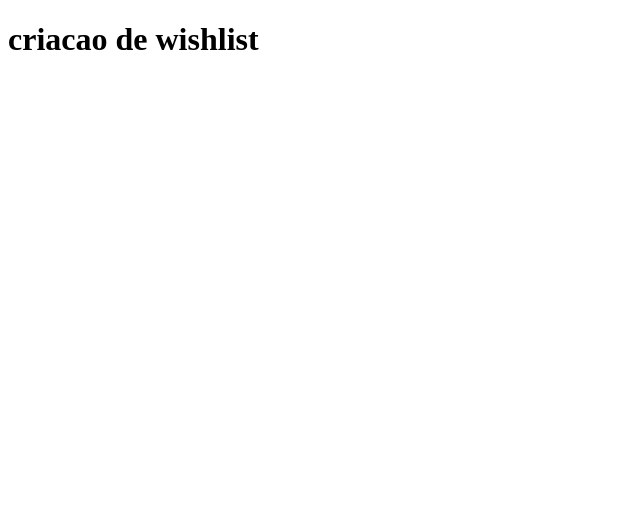
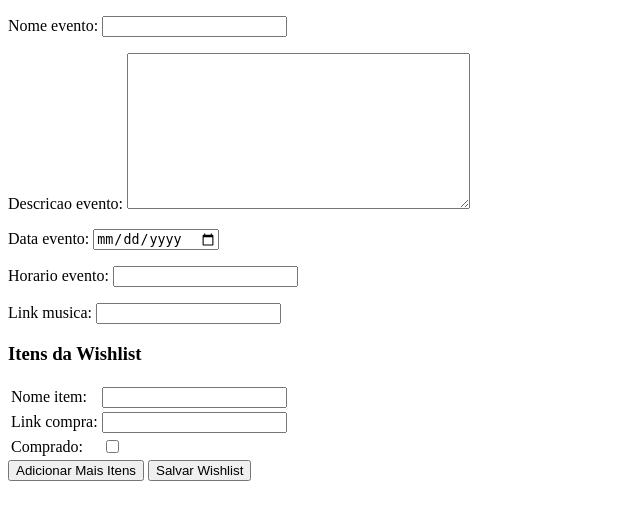
Before and after one commit to Bohredd/celebramos, a Django app: page /criar/ in a window 1280 px wide. Shown: the top 520 px of the page, without its empty margins (0-640 px from the left). Run offline with Django 5.2, Linux system fonts and the light colour scheme; a user stored in the database is signed in; parts of the project's set-up code (start-up, migrations or seed data) failed here and were passed over.

Commit message:
feat: view criar wishlists

```diff
--- a/projeto/celebramos/settings.py
+++ b/projeto/celebramos/settings.py
@@ -134,6 +134,8 @@ DEFAULT_AUTO_FIELD = 'django.db.models.BigAutoField'
 
 AUTH_USER_MODEL = 'usuarios.Usuario'
 
+LOGIN_URL = '/usuarios/login'
+
 # settings.py
 
 EMAIL_BACKEND = 'django.core.mail.backends.smtp.EmailBackend'
--- /dev/null
+++ b/projeto/wishlists/forms.py
@@ -0,0 +1,17 @@
+from django import forms
+
+from .models import Wishlist, Item
+
+class WishlistForm(forms.ModelForm):
+    class Meta:
+        model = Wishlist
+        fields = ['nome_evento', 'descricao_evento', 'data_evento', 'horario_evento', 'link_musica']
+        widgets = {
+            'data_evento': forms.DateInput(attrs={'type': 'date'}),
+        }
+
+
+class ItemForm(forms.ModelForm):
+    class Meta:
+        model = Item
+        fields = ['nome_item', 'link_compra', 'comprado']
--- a/projeto/wishlists/models.py
+++ b/projeto/wishlists/models.py
@@ -6,11 +6,13 @@ class Item(models.Model):
     comprado = models.BooleanField(default=False)
 
 class Wishlist(models.Model):
-    nome_evento = models.CharField(max_length=100)
-    data_evento = models.DateField()
+    nome_evento = models.CharField(max_length=100) #forms
+    data_evento = models.DateField() #forms
     foi_paga = models.BooleanField(default=False)
     valida = models.BooleanField(default=True)
     criado_em = models.DateTimeField(auto_now_add=True)
     creditos_colocados = models.DecimalField(max_digits=10, decimal_places=2)
-    link_musica = models.URLField()
+    link_musica = models.URLField() #forms
     comprado_por = models.ForeignKey('usuarios.Usuario', on_delete=models.CASCADE, null=True, blank=True)
+    horario_evento = models.TimeField() #forms
+    descricao_evento = models.TextField() #forms
--- a/projeto/wishlists/templates/wishlists/criacao_wishlist.html
+++ b/projeto/wishlists/templates/wishlists/criacao_wishlist.html
@@ -6,7 +6,54 @@
 </head>
 <body>
 
-    <h1> criacao de wishlist</h1>
+<form method="POST">
+    {% csrf_token %}
+    {{ form.as_p }}
+
+    {{ formset.management_form }}
+    <h3>Itens da Wishlist</h3>
+
+    <div id="formset-container">
+        {% for form in formset %}
+        <div class="form-item">
+            <table>
+                <tr>
+                    <td>{{ form.nome_item.label_tag }}</td>
+                    <td>{{ form.nome_item }}</td>
+                </tr>
+                <tr>
+                    <td>{{ form.link_compra.label_tag }}</td>
+                    <td>{{ form.link_compra }}</td>
+                </tr>
+                <tr>
+                    <td>{{ form.comprado.label_tag }}</td>
+                    <td>{{ form.comprado }}</td>
+                </tr>
+            </table>
+        </div>
+        {% endfor %}
+    </div>
+
+    <button type="button" id="add-more-items">Adicionar Mais Itens</button>
+    <button type="submit">Salvar Wishlist</button>
+</form>
+
 
 </body>
 </html>
+
+<script>
+    document.getElementById('add-more-items').addEventListener('click', function () {
+        let formsetContainer = document.getElementById('formset-container');
+        let totalForms = document.getElementById('id_form-TOTAL_FORMS');
+        let formNum = parseInt(totalForms.value);
+
+        let newForm = formsetContainer.children[0].cloneNode(true);
+        let formRegex = RegExp(`form-(\\d){1}-`, 'g');
+        newForm.innerHTML = newForm.innerHTML.replace(formRegex, `form-${formNum}-`);
+
+        formsetContainer.appendChild(newForm);
+
+        totalForms.value = formNum + 1;
+    });
+</script>
--- a/projeto/wishlists/views.py
+++ b/projeto/wishlists/views.py
@@ -1,9 +1,36 @@
 from django.contrib.auth.decorators import login_required
-from django.shortcuts import render
+from django.shortcuts import render, redirect
+from .forms import WishlistForm, ItemForm
+from django.forms import modelformset_factory
+
+from .models import Item
+
 
 def pagina_inicial(request):
     return render(request, 'wishlists/pagina_inicial.html')
 
+
 @login_required
 def criacao_wishlist(request):
-    return render(request, 'wishlists/criacao_wishlist.html')
+    ItemFormSet = modelformset_factory(Item, form=ItemForm, extra=1, can_delete=True)
+
+    if request.method == 'POST':
+        form = WishlistForm(request.POST)
+        formset = ItemFormSet(request.POST, queryset=Item.objects.none())
+
+        if form.is_valid() and formset.is_valid():
+            wishlist = form.save(commit=False)
+            wishlist.comprado_por = request.user
+            wishlist.save()
+
+            itens = formset.save(commit=False)
+            for item in itens:
+                item.wishlist = wishlist
+                item.save()
+
+            return redirect('wishlist_list')
+    else:
+        form = WishlistForm()
+        formset = ItemFormSet(queryset=Item.objects.none())
+
+    return render(request, 'wishlists/criacao_wishlist.html', {'form': form, 'formset': formset})
```
Also changed, not shown: projeto/db.sqlite3, projeto/wishlists/migrations/0001_initial.py, projeto/wishlists/migrations/0002_wishlist_comprado_por.py (deleted).
